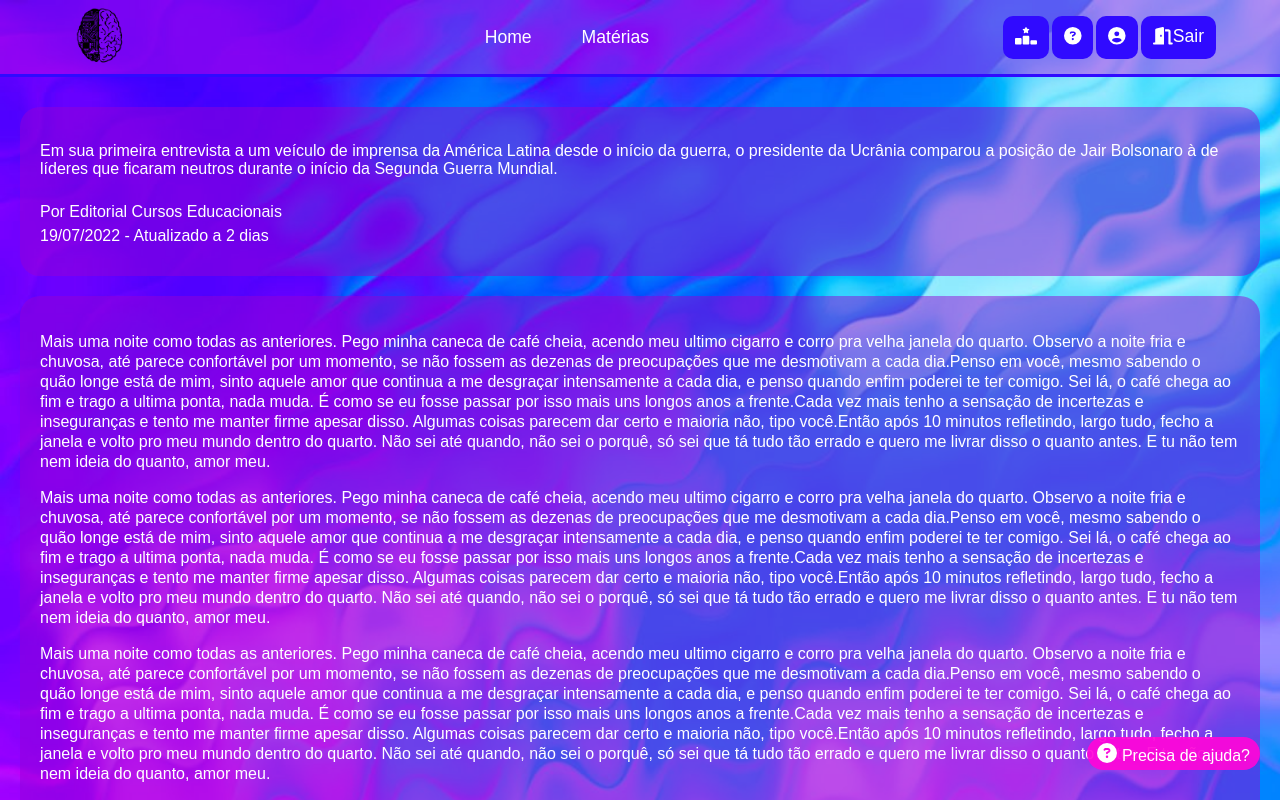
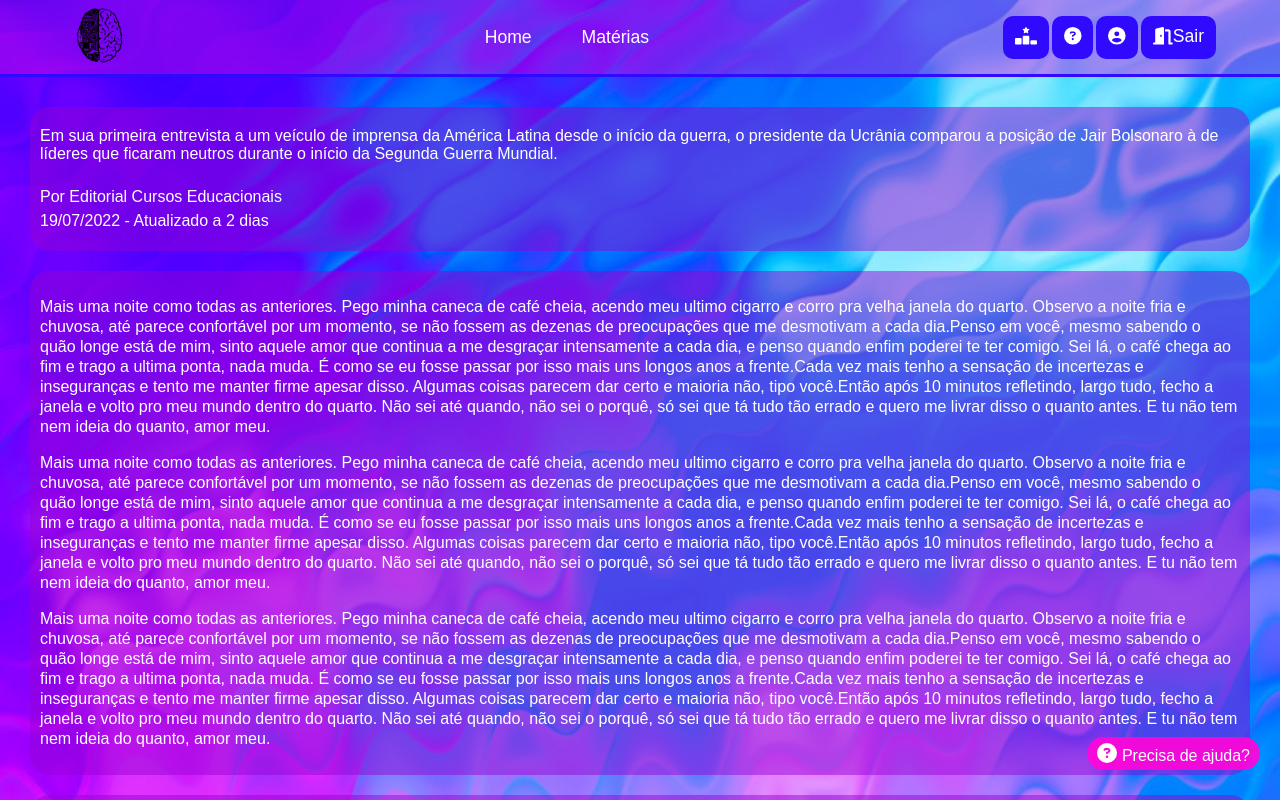
Before and after one commit to pereiraisaiah21/CETC, a React (Create React App) app in the folder cetc/: page /materias/posts/1 in a window 1280 px wide. Shown: the top 800 px of the page. Built offline with nearby package versions, Linux system fonts and the light colour scheme; no server answers.

Commit message:
I-TC-39 [Home]

```diff
--- a/cetc/src/Pages/Subjects/Subjects.scss
+++ b/cetc/src/Pages/Subjects/Subjects.scss
@@ -16,7 +16,7 @@
         border-radius: 20px;
         text-align: left;
         margin: 20px auto;
-        padding: 20px;
+        padding: 10px;
         &--content {
             line-height: 20px;
             text-align: left;
@@ -29,7 +29,7 @@
         color: #fff;
         font-size: 2rem;
         text-transform: uppercase;
-        margin: 15px 0;
+        margin: 10px 0;
     }
     &__secundatyTitle {
         color: #fff;
@@ -88,7 +88,6 @@
 
     @media (max-width: 767px) {
         &__primaryWrap {
-            margin: 20px 10px;
         }
         &__warn {
             display: block;
```
